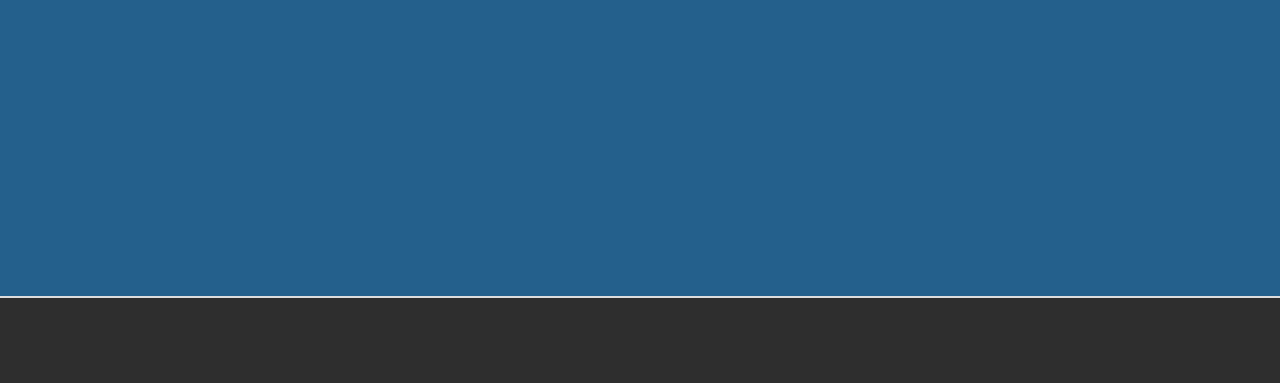
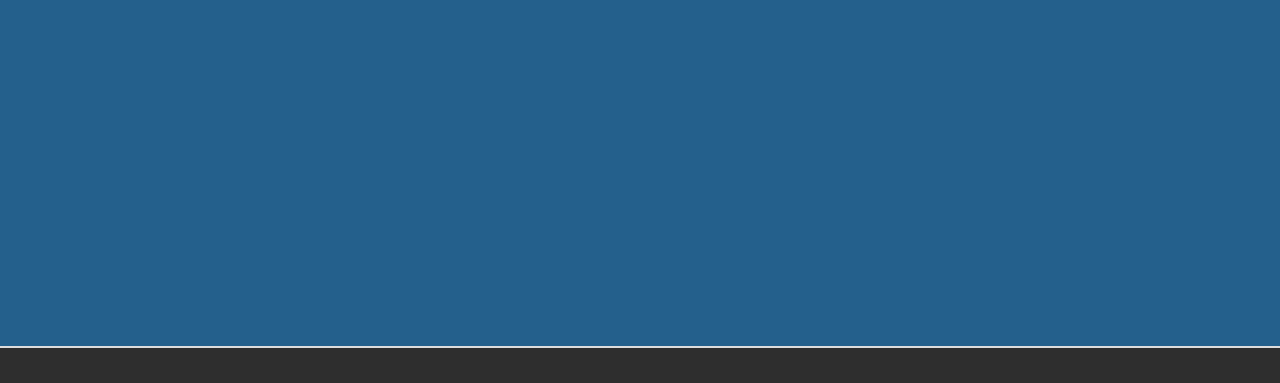
Before and after one commit to ibukiyoshida/ibuki, a plain HTML site: page index.html in a window 1280 px wide. Shown: the part 404-787 px from the top of the page. Drawn offline with nearby package versions, Linux system fonts and the light colour scheme.

Commit message:
Update stylesheet.css

```diff
--- a/stylesheet.css
+++ b/stylesheet.css
@@ -192,7 +192,7 @@ a {
 .top-wrapper {
     background-attachment: fixed;
     width:100%;
-    height: 420px;
+    height: 470px;
     padding: 180px 0px 100px 0px;
     background-color: #24608c;
     background-size: cover;
```
